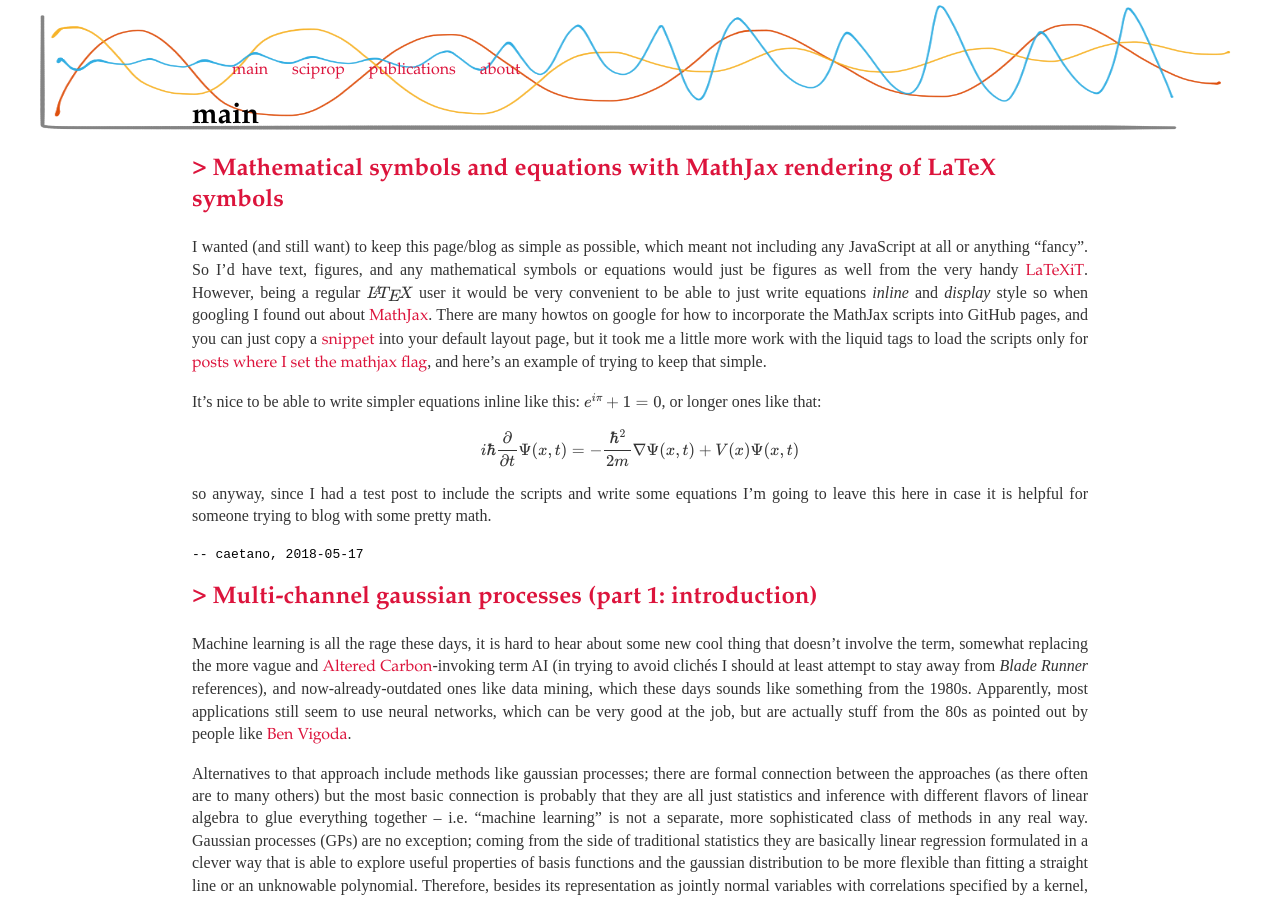
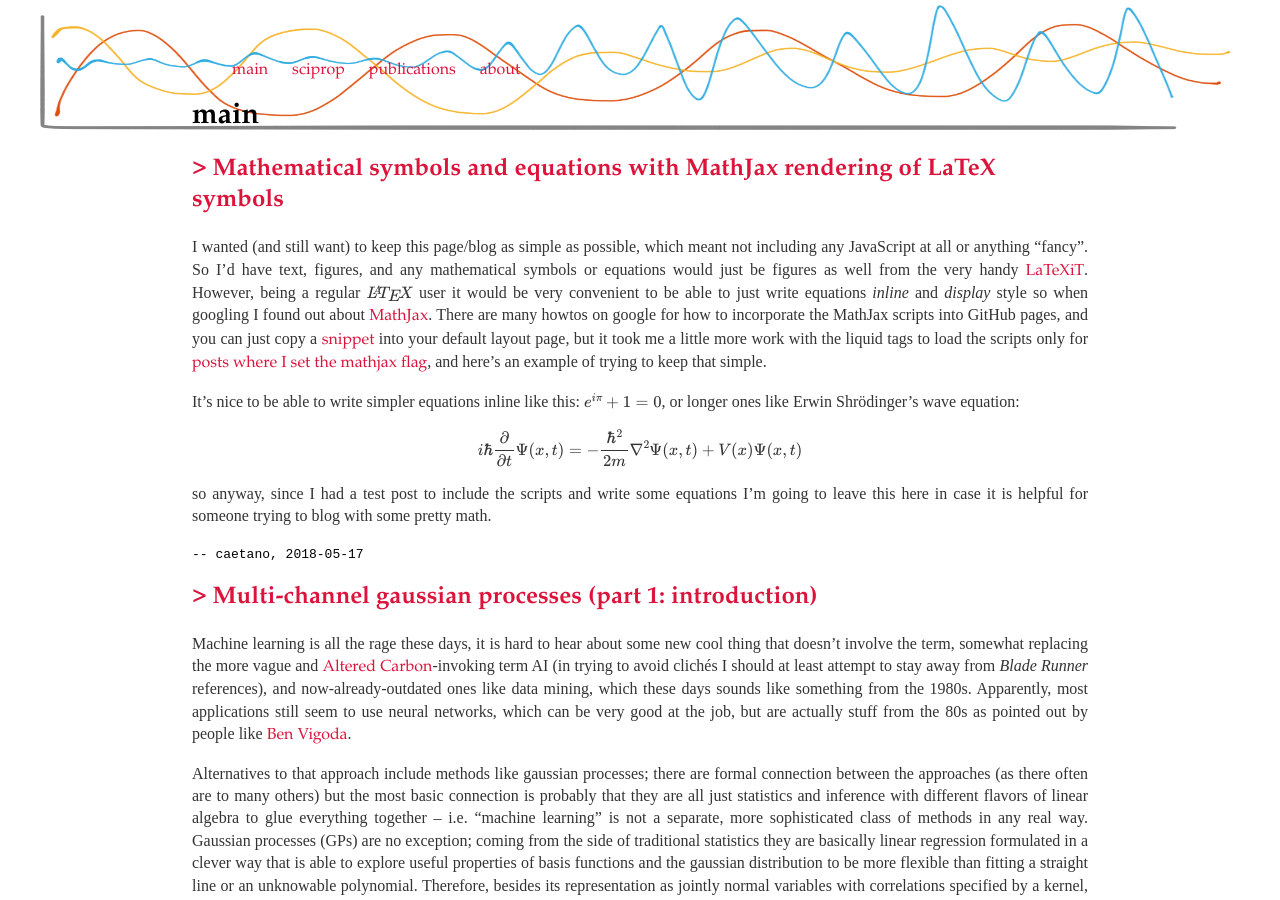
Before and after one commit to caesoma/caesoma.github.io, a Jekyll site: the page built from index.html, in a window 1280 px wide and 900 px high. Built offline with Jekyll 4.4.1, drawn with Linux system fonts in a browser that asks for light colours; formulas are drawn with MathJax 3; the list of posts is cut into pages by our own code.

Commit message:
mathjax test

```diff
--- a/_posts/2018-05-17-mathjax-test.md
+++ b/_posts/2018-05-17-mathjax-test.md
@@ -10,10 +10,10 @@ mathjax: true
 I  wanted (and still want) to keep this page/blog as simple as possible, which meant not including any JavaScript at all or anything "fancy". So I'd have text, figures, and any mathematical symbols or equations would just be figures as well from the very handy [LaTeXiT](https://www.chachatelier.fr/latexit/).
 However, being a regular \\( \LaTeX \\) user it would be very convenient to be able to just write equations _inline_ and _display_ style so when googling I found out about [MathJax](https://www.mathjax.org/). There are many howtos on google for how to incorporate the MathJax scripts into GitHub pages, and you can just copy a [snippet](https://github.com/caesoma/caesoma.github.io/blob/master/_includes/mathjax.html) into your default layout page, but it took me a little more work with the liquid tags to load the scripts only for [posts where I set the mathjax flag](https://github.com/caesoma/caesoma.github.io/blob/master/index.html), and here's an example of trying to keep that simple.
 
-It's nice to be able to write simpler equations inline like this: \\( e^{i\pi} + 1= 0 \\), or longer ones like that:
+It's nice to be able to write simpler equations inline like this: \\( e^{i\pi} + 1= 0 \\), or longer ones like Erwin Shrödinger's wave equation:
 
 \\begin{equation}
-  i \hbar \frac{\partial}{\partial t} \Psi (x,t) = -\frac{\hbar^2}{2m}\nabla \Psi (x,t) + V(x)\Psi (x,t)
+  i \hbar \frac{\partial}{\partial t} \Psi (x,t) = -\frac{\hbar^2}{2m}\nabla^2 \Psi (x,t) + V(x)\Psi (x,t)
 \\end{equation}
 
 so anyway, since I had a test post to include the scripts and write some equations I'm going to leave this here in case it is helpful for someone trying to blog with some pretty math.
--- a/archive/standalone/2018-05-17-mathjax-test.md
+++ b/archive/standalone/2018-05-17-mathjax-test.md
@@ -10,10 +10,10 @@ mathjax: true
 I  wanted (and still want) to keep this page/blog as simple as possible, which meant not including any JavaScript at all or anything "fancy". So I'd have text, figures, and any mathematical symbols or equations would just be figures as well from the very handy [LaTeXiT](https://www.chachatelier.fr/latexit/).
 However, being a regular \\( \LaTeX \\) user it would be very convenient to be able to just write equations _inline_ and _display_ style so when googling I found out about [MathJax](https://www.mathjax.org/). There are many howtos on google for how to incorporate the MathJax scripts into GitHub pages, and you can just copy a [snippet](https://github.com/caesoma/caesoma.github.io/blob/master/_includes/mathjax.html) into your default layout page, but it took me a little more work with the liquid tags to load the scripts only for [posts where I set the mathjax flag](https://github.com/caesoma/caesoma.github.io/blob/master/index.html), and here's an example of trying to keep that simple.
 
-It's nice to be able to write simpler equations inline like this: \\( e^{i\pi} + 1= 0 \\), or longer ones like that:
+It's nice to be able to write simpler equations inline like this: \\( e^{i\pi} + 1= 0 \\), or longer ones like Erwin Shrödinger's wave equation:
 
 \\begin{equation}
-  i \hbar \frac{\partial}{\partial t} \Psi (x,t) = -\frac{\hbar^2}{2m}\nabla \Psi (x,t) + V(x)\Psi (x,t)
+  i \hbar \frac{\partial}{\partial t} \Psi (x,t) = -\frac{\hbar^2}{2m}\nabla^2 \Psi (x,t) + V(x)\Psi (x,t)
 \\end{equation}
 
 so anyway, since I had a test post to include the scripts and write some equations I'm going to leave this here in case it is helpful for someone trying to blog with some pretty math.
```
